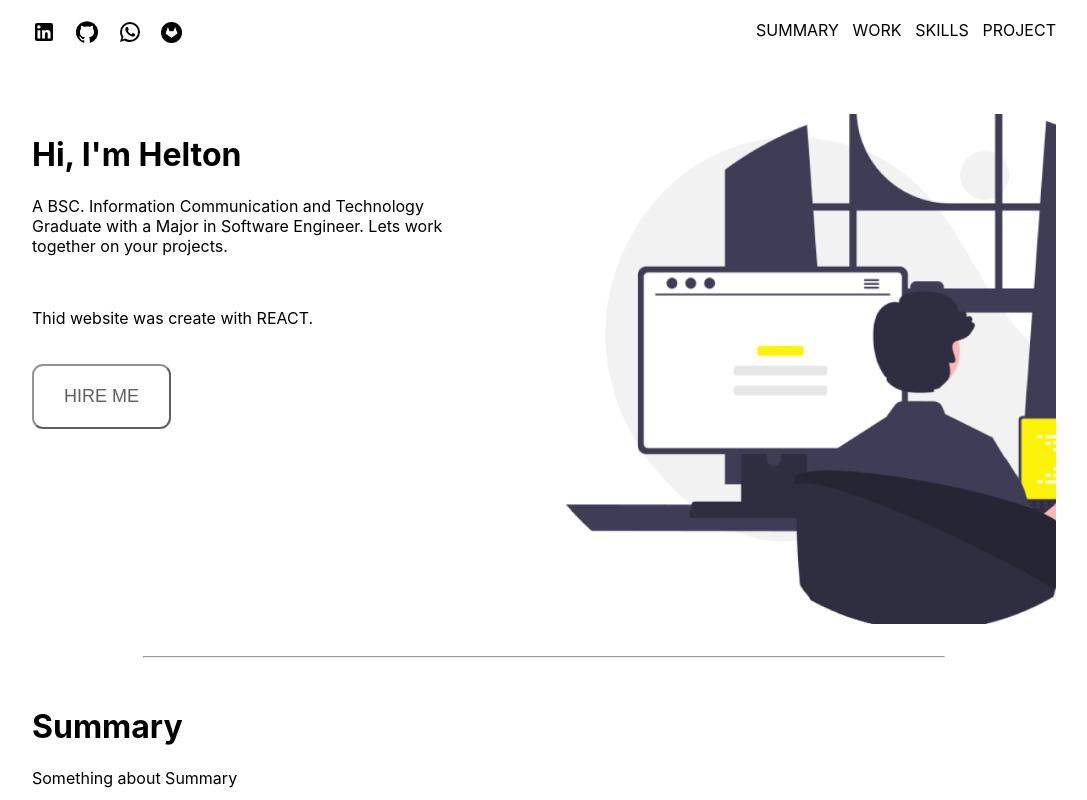
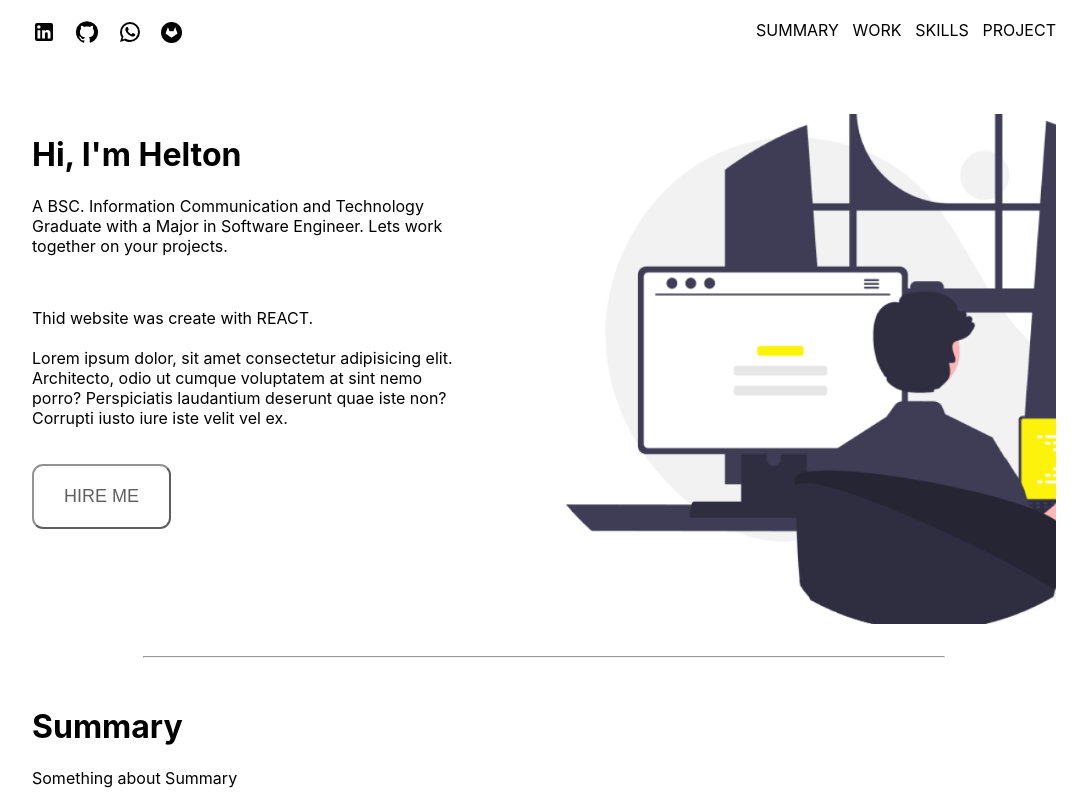
Before and after one commit to gamerboyelz/helton-dev-portfolio, a React (Create React App) app: page / in a window 1280 px wide. Shown: the top 800 px of the page, without its empty margins (96-1183 px from the left). Built offline with nearby package versions, Linux system fonts and the light colour scheme.

Commit message:
modified hero section data

```diff
--- a/src/App.js
+++ b/src/App.js
@@ -34,9 +34,14 @@ const HeroSection = () => {
         <p>
           A BSC. Information Communication and Technology Graduate with a Major
           in Software Engineer. Lets work together on your projects.
-        </p>{" "}
+        </p>
         <br />
-        <p>Thid website was create with REACT.</p>
+        <p>
+          Thid website was create with REACT. <br /> <br />
+          Lorem ipsum dolor, sit amet consectetur adipisicing elit. Architecto,
+          odio ut cumque voluptatem at sint nemo porro? Perspiciatis laudantium
+          deserunt quae iste non? Corrupti iusto iure iste velit vel ex.
+        </p>
         <br />
         <button className="btn-HeroSection">HIRE ME</button>
       </div>
@@ -54,34 +59,32 @@ const HorizontalRule = () => {
     </div>
   );
 };
-// here
+// working on body component here
 const MainDetailList = () => {
   const detailListInfo = [
     {
       id: 1,
       heading: "Summary",
       informationA: "Something about  Summary",
-      informationB: "Something about  Summary"
+      informationB: "Something about  Summary",
     },
     {
       id: 2,
       heading: "Work",
       informationA: "Something bout Work experience",
-      informationB: "Something bout Work experience"
+      informationB: "Something bout Work experience",
     },
     {
       id: 3,
       heading: "Skills",
       informationA: "Something bout Work experience",
-      informationB: "Something bout Work experience"
-
+      informationB: "Something bout Work experience",
     },
     {
       id: 4,
       heading: "Projects",
       informationA: "Something bout Work experience",
-      informationB: "Something bout Work experience"
-
+      informationB: "Something bout Work experience",
     },
   ];
 
```
